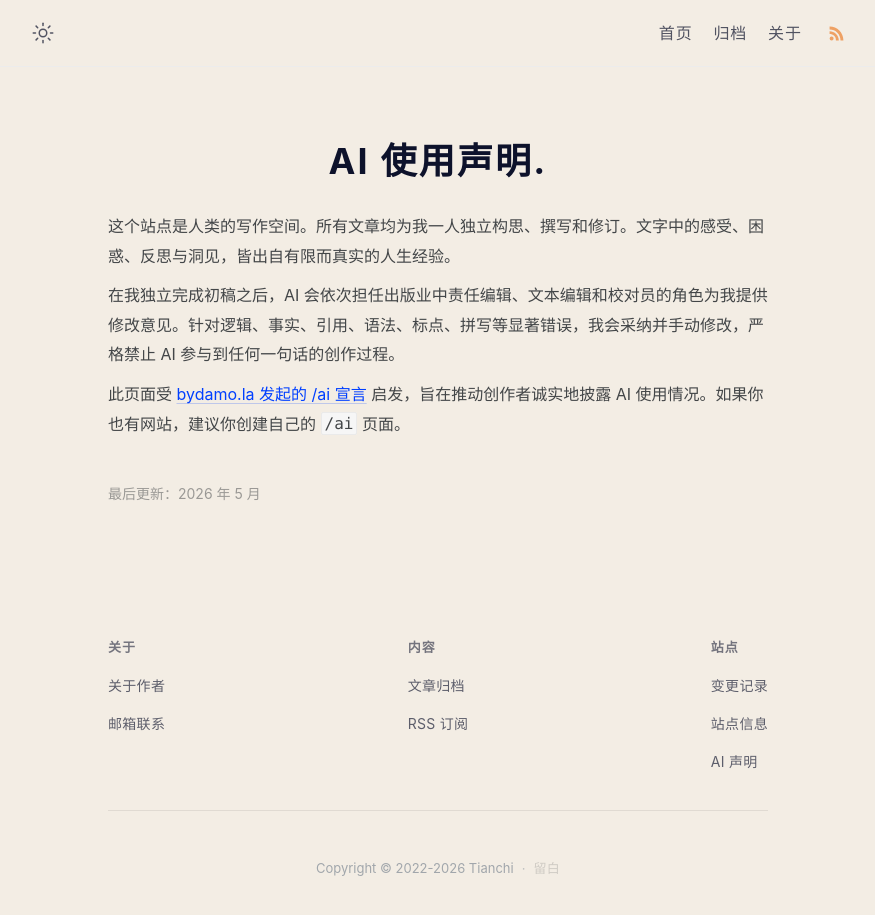
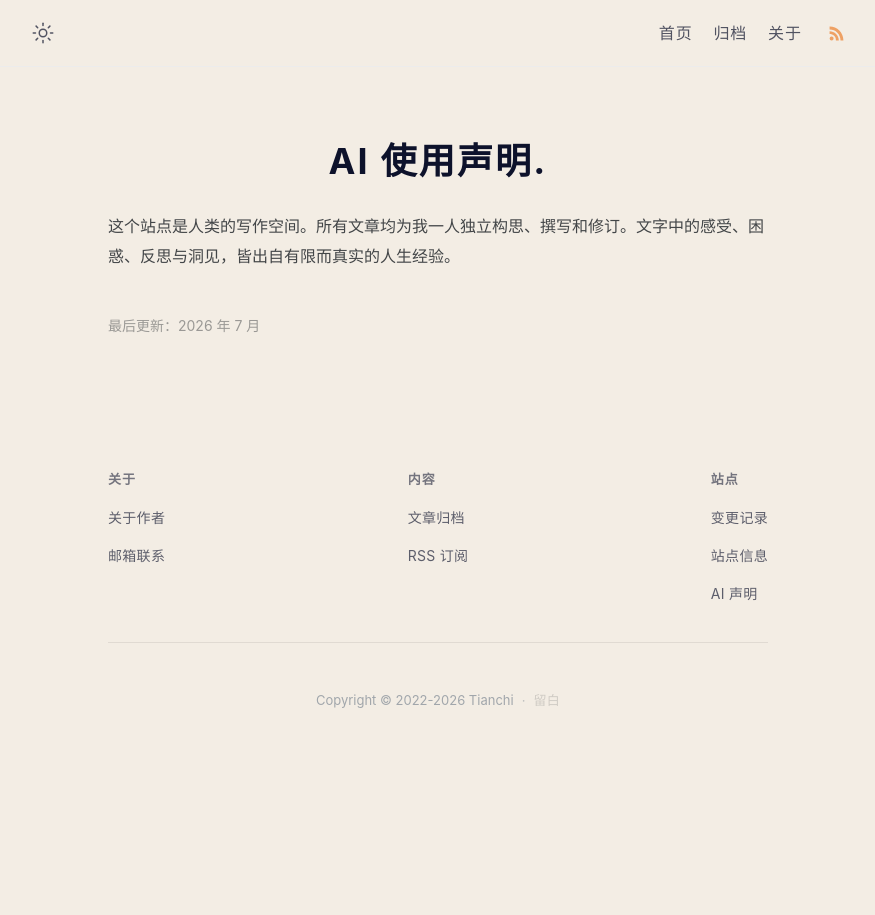
Before and after one commit to gaotianchi/gaotianchi.github.io, a Jekyll site: the page built from _pages/ai.md, in a window 1280 px wide. Shown: the whole page, without its empty margins (202-1077 px from the left). Built offline with Jekyll 4.4.1, drawn with Linux system fonts in a browser that asks for light colours.

Commit message:
refactor(ai): 精简 AI 声明页面内容
Co-Authored-By: Claude <noreply@anthropic.com>

```diff
--- a/_pages/ai.md
+++ b/_pages/ai.md
@@ -7,8 +7,4 @@ description: 这个网站如何使用人工智能。
 
 这个站点是人类的写作空间。所有文章均为我一人独立构思、撰写和修订。文字中的感受、困惑、反思与洞见，皆出自有限而真实的人生经验。
 
-在我独立完成初稿之后，AI 会依次担任出版业中责任编辑、文本编辑和校对员的角色为我提供修改意见。针对逻辑、事实、引用、语法、标点、拼写等显著错误，我会采纳并手动修改，严格禁止 AI 参与到任何一句话的创作过程。
-
-此页面受 [bydamo.la 发起的 /ai 宣言](https://www.bydamo.la/p/ai-manifesto) 启发，旨在推动创作者诚实地披露 AI 使用情况。如果你也有网站，建议你创建自己的 `/ai` 页面。
-
-<small style="display:block; margin-top: 3em; opacity: 0.5;">最后更新：2026 年 5 月</small>
+<small style="display:block; margin-top: 3em; opacity: 0.5;">最后更新：2026 年 7 月</small>
```
